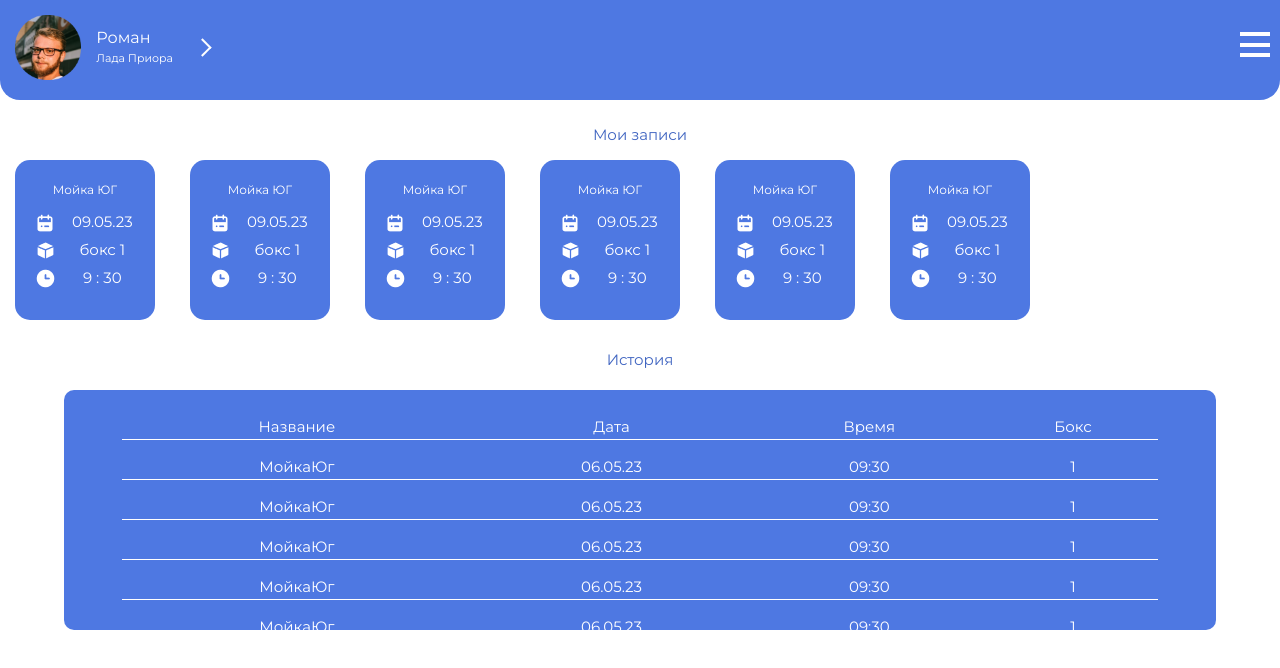
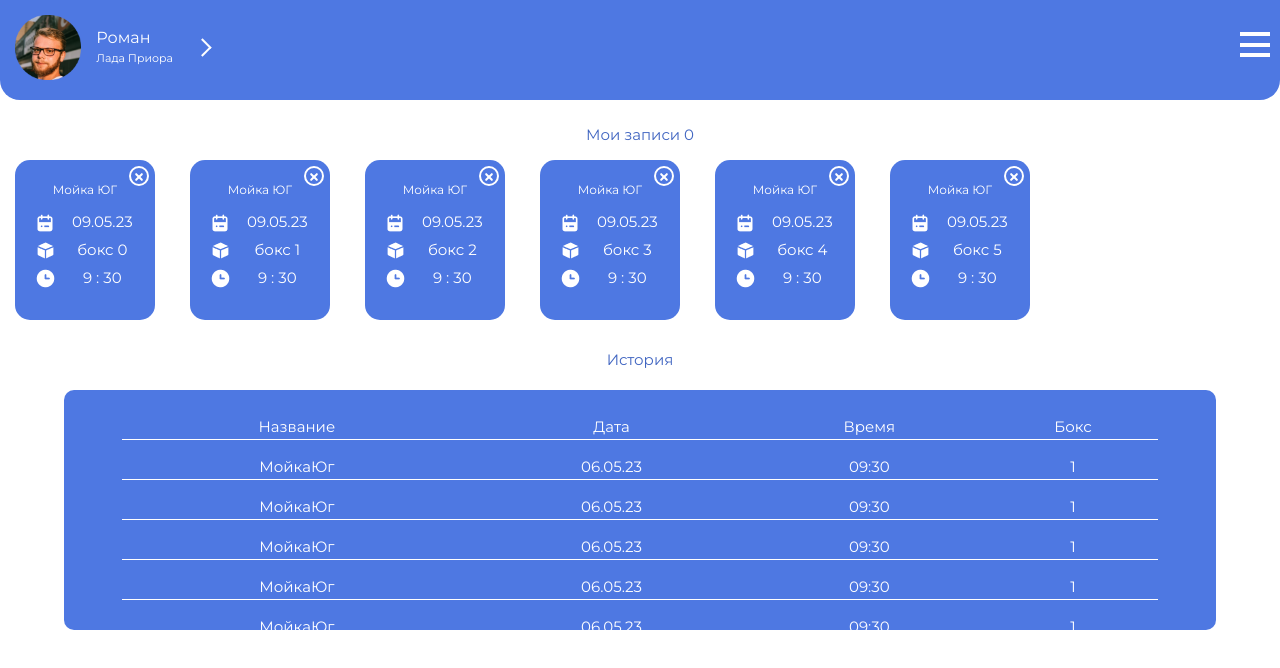
Before and after one commit to Niks6455/ajregator2, a React (Create React App) app: page /MyPage in a window 1280 px wide. Shown: the top 668 px of the page. Built offline with nearby package versions, Linux system fonts and the light colour scheme; no server answers.

Commit message:
рррр

```diff
--- a/src/Appoint/js/NewMyPage.js
+++ b/src/Appoint/js/NewMyPage.js
@@ -41,20 +41,45 @@ var name="Роман", car="Лада Приора";
 
 
 // блоки в моих записях
-var boxAppoint = []
+var boxAppointList = []
+var [boxAppoint, setBoxAppoint] = useState(boxAppointList)
 // строки в таблице истории
 var rowHistory = []
 
 // var name = "Роман"
 
+
+
+// функицяи удаления записи
+
+const [count, setCount] = useState(0)
+useEffect(() => {
+  console.log("Component has been updated");
+}, [boxAppoint]);
+
+function delAppoint(event){
+
+  setCount(prevCount => prevCount + 1)
+  console.log("count", count)
+  console.log(event.target.id)
+  boxAppoint.splice(event.target.id - count, 1);
+  console.log("nox ",boxAppointList)
+  setBoxAppoint(prevCount =>boxAppointList)
+
+
+
+
+}
+
 for(var l = 0; l < 6; l++){
-  boxAppoint.push( {
+  boxAppointList.push( {
     key: l,
     value:
-    <div className="blog1__mypage">
+    <div className="blog1__mypage" >
                         <div className="blog1__title__mypage">
                           Мойка ЮГ
                         </div>
+                        <div id={l} onClick={delAppoint} className="gg__close"></div>
 
                         <div className="blog1__body__mypage">
                           <div className="blog1__body__left">
@@ -74,7 +99,7 @@ for(var l = 0; l < 6; l++){
                                   09.05.23
                               </div>
                               <div className="blog1__body__right__text">
-                                  бокс 1
+                                  бокс {l}
                               </div>
                               <div className="blog1__body__right__text">
                                   9 : 30
@@ -87,8 +112,8 @@ for(var l = 0; l < 6; l++){
   }
 
   )
+
 }
-
 
 
 
@@ -123,6 +148,9 @@ const [burgerClick, setBurgerClick] = useState(false)
   }
   // console.log(burgerClick)
 };
+
+
+
 
     return(
 
@@ -176,7 +204,7 @@ const [burgerClick, setBurgerClick] = useState(false)
 
                 <div className="appointments__title__mypage">
                   <div className="appointments__title__mypag__text">
-                    Мои записи
+                    Мои записи {count}
                   </div>
                 </div>
 
@@ -185,7 +213,10 @@ const [burgerClick, setBurgerClick] = useState(false)
                   <div className="scroll__bar__mypage">
                     {
                      boxAppoint.map((el)=>(
-                        el.value
+                      <div key={el.key}>
+                        {el.value }
+
+                      </div>
                      ))
                     }
                   </div>
--- a/src/Appoint/scss/new__my__page.scss
+++ b/src/Appoint/scss/new__my__page.scss
@@ -189,6 +189,7 @@ $clblue: #4E78E2;
             }
 
             .blog1__mypage{
+                position: relative;
                 flex: 0 0 auto;
                 display: flex;
                 width: 140px;
@@ -199,6 +200,39 @@ $clblue: #4E78E2;
                 border-radius: 15px;
                 color: #ffffff;
                 flex-wrap: wrap;
+
+                // удаление записи
+                .gg__close{
+                    position: absolute;
+                    top: 6px;
+                    right: 6px;
+                    box-sizing: border-box;
+                    // position: relative;
+                    display: block;
+                    transform: scale(var(--ggs,1));
+                    width: 20px;
+                    height: 20px;
+                    border: 2px solid;
+                    border-radius: 40px
+                }
+                .gg__close::after,
+                .gg__close::before {
+                    content: "";
+                    display: block;
+                    box-sizing: border-box;
+                    position: absolute;
+                    width: 10px;
+                    height: 2px;
+                    background: currentColor;
+                    transform: rotate(45deg);
+                    border-radius: 5px;
+                    top: 8px;
+                    left: 3px
+                }
+                .gg__close::after {
+                    transform: rotate(-45deg)
+                }
+
 
                 .blog1__title__mypage{
                     display: flex;
--- a/src/component/pages/washPage/WashPage.js
+++ b/src/component/pages/washPage/WashPage.js
@@ -185,7 +185,7 @@ if(dataGet.length!== 0){ // если данные нашлись  washPageInfoSt
            <Header/>
            <div className={styles.Wash__inner}>
               <div className={styles.Wash__name}>
-                <Title text="Moi Cum"/>
+                <Title text="Moi Cam"/>
               </div>
               <div className={styles.Wash__map}>
 
```
